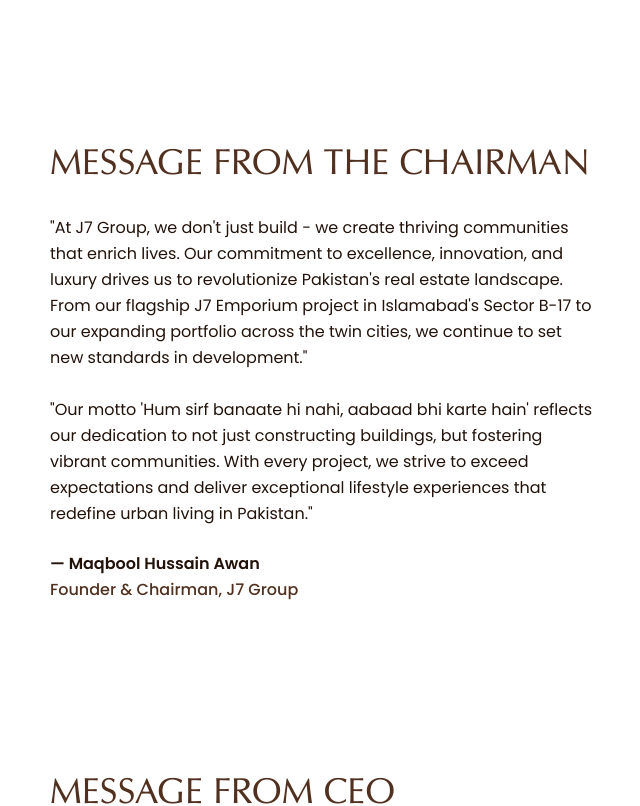
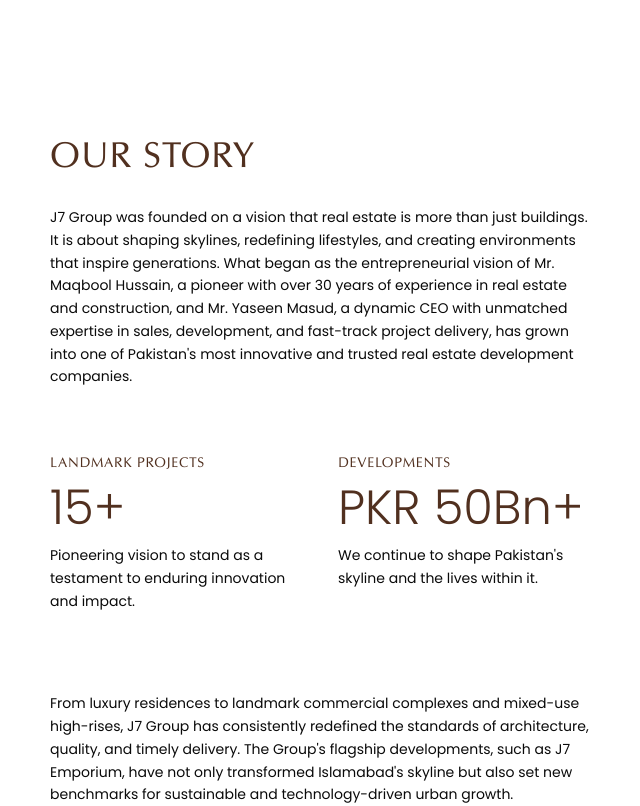
Before and after one commit to j7group/J7-Group, a Next.js app: page /about in a window 1280 px wide. Shown: the part 1100-1906 px from the top of the page, without its empty margins (14-654 px from the left). Built offline with nearby package versions, Linux system fonts and the light colour scheme.

Commit message:
New changess :

```diff
--- a/src/app/about/page.tsx
+++ b/src/app/about/page.tsx
@@ -8,6 +8,7 @@
 import React from "react";
 import { aboutDetail } from "@/lib/data/emporium";
 import ChairmanMessage from "@/components/features/About/components/AboutLuxury";
+import OurStory from "@/components/features/About/components/story";
 
 const page = () => {
   return (
@@ -23,6 +24,7 @@
         title={aboutDetail.title}
         description={aboutDetail.description}
       />
+      <OurStory />
       <ChairmanMessage />
       <Owner />
       <Services />
--- /dev/null
+++ b/src/components/features/About/components/story.tsx
@@ -0,0 +1,84 @@
+// components/OurStory.tsx
+import React from "react";
+import CldImage from "../../home/components/Cld-Image";
+import { ourStoryContent } from "@/lib/data/story";
+
+const OurStory = () => {
+  return (
+    <section className="py-16 lg:py-20 bg-white">
+      <div className="mx-auto px-4 sm:px-6 lg:px-16">
+        <div className="grid grid-cols-1 lg:grid-cols-2 gap-12 lg:gap-16 items-start">
+          {/* Left Column - Content */}
+          <div className="space-y-8">
+            {/* Title with accent border */}
+            <div className="flex items-center">
+              <h2 className="text-2xl sm:text-3xl lg:text-4xl text-[#51301F] font-light tracking-wide">
+                {ourStoryContent.title}
+              </h2>
+            </div>
+
+            {/* Main story paragraph */}
+            <p className="text-sm leading-relaxed">
+              {ourStoryContent.mainStory}
+            </p>
+
+            {/* Statistics Grid */}
+            <div className="grid grid-cols-1 sm:grid-cols-2 gap-8 py-8">
+              {/* Projects Stat */}
+              <div className="space-y-3">
+                <h3 className="text-sm font-medium text-[#51301F] tracking-wider uppercase">
+                  {ourStoryContent.stats.projects.label}
+                </h3>
+                <div className="text-4xl lg:text-5xl text-[#51301F] font-light">
+                  {ourStoryContent.stats.projects.value}
+                </div>
+                <p className="text-sm leading-relaxed">
+                  {ourStoryContent.stats.projects.description}
+                </p>
+              </div>
+
+              {/* Developments Stat */}
+              <div className="space-y-3">
+                <h3 className="text-sm font-medium text-[#51301F] tracking-wider uppercase">
+                  {ourStoryContent.stats.developments.label}
+                </h3>
+                <div className="text-4xl lg:text-5xl font-light text-[#51301F]">
+                  {ourStoryContent.stats.developments.value}
+                </div>
+                <p className="text-sm leading-relaxed">
+                  {ourStoryContent.stats.developments.description}
+                </p>
+              </div>
+            </div>
+
+            {/* Closing statement */}
+            <p className="text-sm leading-relaxed pt-4">
+              {ourStoryContent.closingStatement}
+            </p>
+          </div>
+
+          {/* Right Column - Image */}
+          <div className="relative">
+            <div className="aspect-[4/3] sm:aspect-[14/13] w-full overflow-hidden">
+              <CldImage
+                src={ourStoryContent.image.src}
+                alt={ourStoryContent.image.alt}
+                className="w-full h-full object-cover transition-all duration-500"
+                fill
+              />
+            </div>
+            {/* Optional overlay text */}
+            <div className="absolute inset-0 bg-gradient-to-t from-black/30 to-transparent opacity-0 hover:opacity-100 transition-opacity duration-300">
+              <div className="absolute bottom-6 left-6 text-white">
+                <p className="text-sm font-medium">J7 Group Heritage</p>
+                <p className="text-xs opacity-90">Building Pakistan&apos;s Future Since Foundation</p>
+              </div>
+            </div>
+          </div>
+        </div>
+      </div>
+    </section>
+  );
+};
+
+export default OurStory;
--- a/src/components/features/home/components/NewComponent.tsx
+++ b/src/components/features/home/components/NewComponent.tsx
@@ -32,8 +32,8 @@
   ];
 
   const stats = [
-    { number: '8+', label: 'Years experience', description: 'Improving homes with expert craftsmanship for years' },
-    { number: '26+', label: 'Projects completed', description: 'Over 250 successful projects delivered with quality and care' },
+    { number: '26+', label: 'Years experience', description: 'Improving homes with expert craftsmanship for years' },
+    { number: '15+', label: 'Projects completed', description: 'Over 250 successful projects delivered with quality and care' },
     { number: '30+', label: 'Skilled Tradespeople', description: 'Our team of 30 experts ensures top-quality results' },
     { number: '100%', label: 'Client satisfaction', description: 'All of our clients are satisfied with our work and service' }
   ];
--- a/src/components/features/projects/FeaturedProperties.tsx
+++ b/src/components/features/projects/FeaturedProperties.tsx
@@ -31,7 +31,7 @@
     id: "2",
     title: "Radisson Blu by J7 Group",
     location: "Mumtaz City Near New Islamabad International Airport",
-    image: "Render_J7Global_7_jkjfjq",
+    image: "bu6bonjx9ob7knrb24gw_hgpyzo",
     type: "Commercial",
     sqft: "350,000",
     year: "2024",
--- /dev/null
+++ b/src/lib/data/story.ts
@@ -0,0 +1,45 @@
+
+// data/ourStory/content.ts
+export interface OurStoryContent {
+  title: string;
+  mainStory: string;
+  stats: {
+    projects: {
+      label: string;
+      value: string;
+      description: string;
+    };
+    developments: {
+      label: string;
+      value: string;
+      description: string;
+    };
+  };
+  closingStatement: string;
+  image: {
+    src: string;
+    alt: string;
+  };
+}
+
+export const ourStoryContent: OurStoryContent = {
+  title: "OUR STORY",
+  mainStory: "J7 Group was founded on a vision that real estate is more than just buildings. It is about shaping skylines, redefining lifestyles, and creating environments that inspire generations. What began as the entrepreneurial vision of Mr. Maqbool Hussain, a pioneer with over 30 years of experience in real estate and construction, and Mr. Yaseen Masud, a dynamic CEO with unmatched expertise in sales, development, and fast-track project delivery, has grown into one of Pakistan's most innovative and trusted real estate development companies.",
+  stats: {
+    projects: {
+      label: "LANDMARK PROJECTS",
+      value: "15+",
+      description: "Pioneering vision to stand as a testament to enduring innovation and impact."
+    },
+    developments: {
+      label: "DEVELOPMENTS",
+      value: "PKR 50Bn+",
+      description: "We continue to shape Pakistan's skyline and the lives within it."
+    }
+  },
+  closingStatement: "From luxury residences to landmark commercial complexes and mixed-use high-rises, J7 Group has consistently redefined the standards of architecture, quality, and timely delivery. The Group's flagship developments, such as J7 Emporium, have not only transformed Islamabad's skyline but also set new benchmarks for sustainable and technology-driven urban growth.",
+  image: {
+    src: "imgi_27_nmBQKhldrY7nA7RsGAUTfTX8X8_rtcjdv",
+    alt: "J7 Group founding team and construction workers at early project site"
+  }
+};
```
